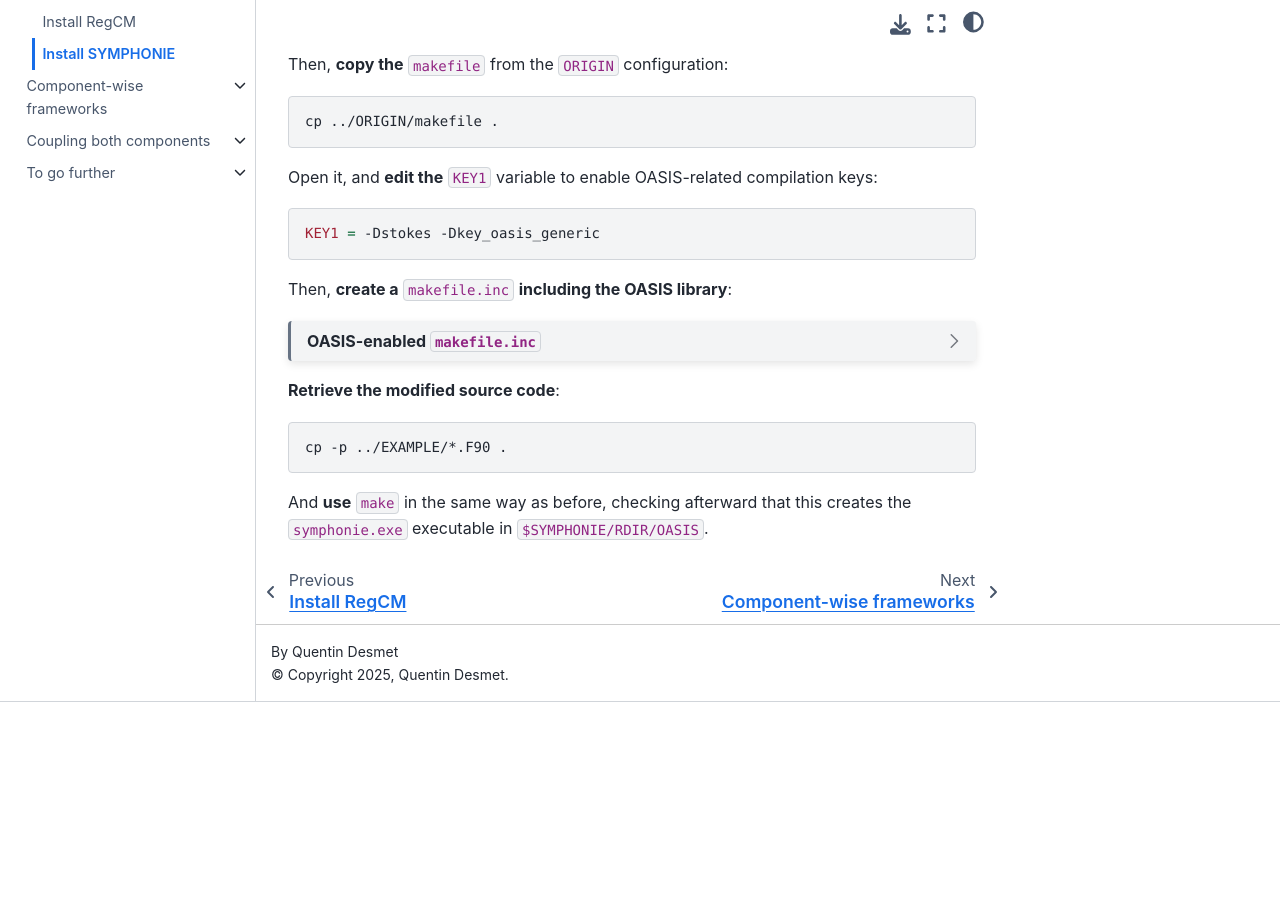
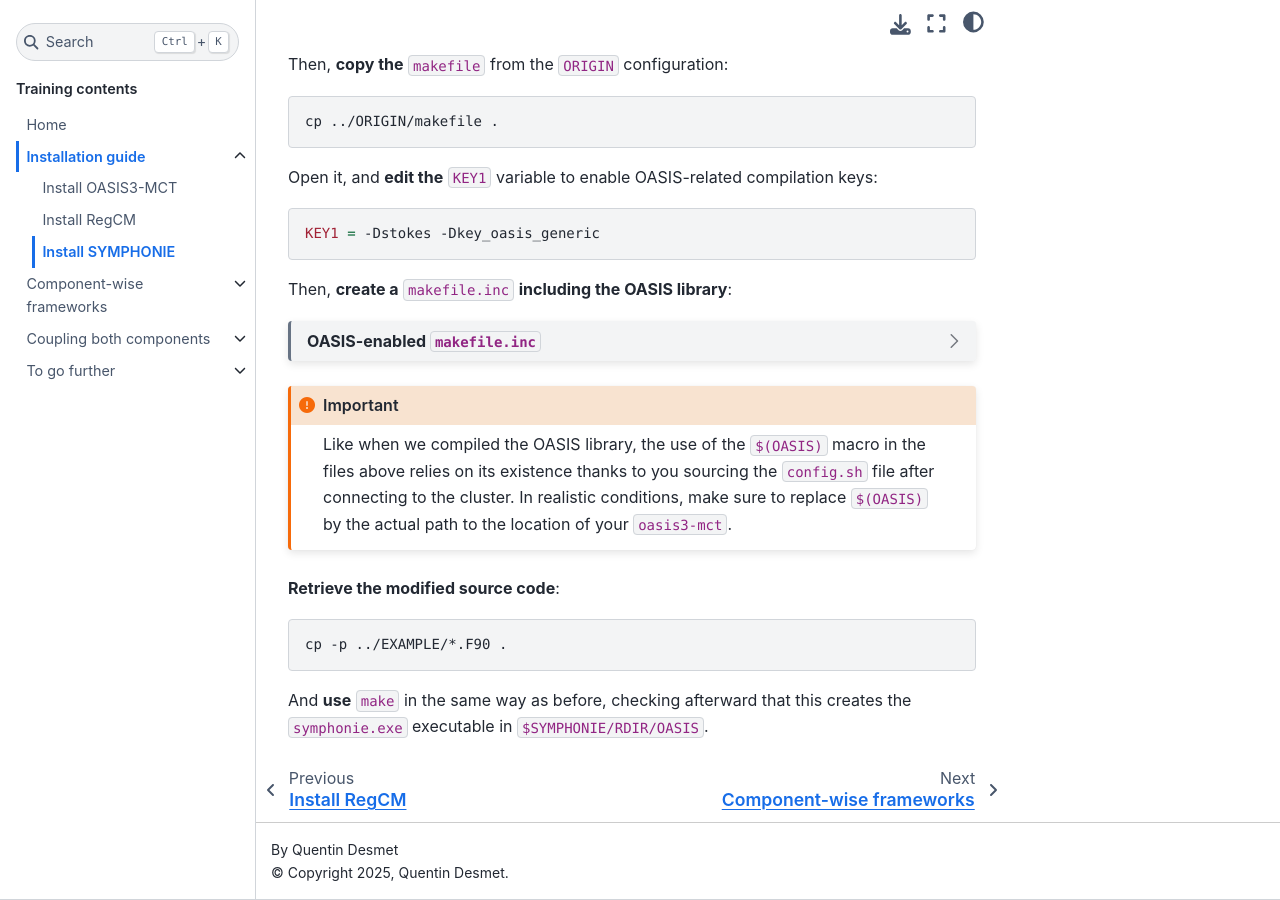
Before and after one commit to DesmetQuentin/training-ros, a Sphinx documentation site: the page built from source/installation/symphonie.rst, in a window 1280 px wide and 900 px high, scrolled down 2689 px. Built offline with Sphinx 7.4.7 and the Sphinx Book theme 1.1.4, drawn with Linux system fonts in a browser that asks for light colours; before the commit the page ends 3391 px from its top, so only the background shows below that.

Commit message:
content: add warning

```diff
--- a/source/installation/symphonie.rst
+++ b/source/installation/symphonie.rst
@@ -790,6 +790,15 @@
             TODO
 
 
+.. important::
+
+   Like when we compiled the OASIS library,
+   the use of the ``$(OASIS)`` macro in the files above relies on its existence thanks
+   to you sourcing the ``config.sh`` file after connecting to the cluster. In realistic
+   conditions, make sure to replace ``$(OASIS)`` by the actual path to the location of
+   your ``oasis3-mct``.
+
+
 **Retrieve the modified source code**:
 
 .. code:: bash
```
